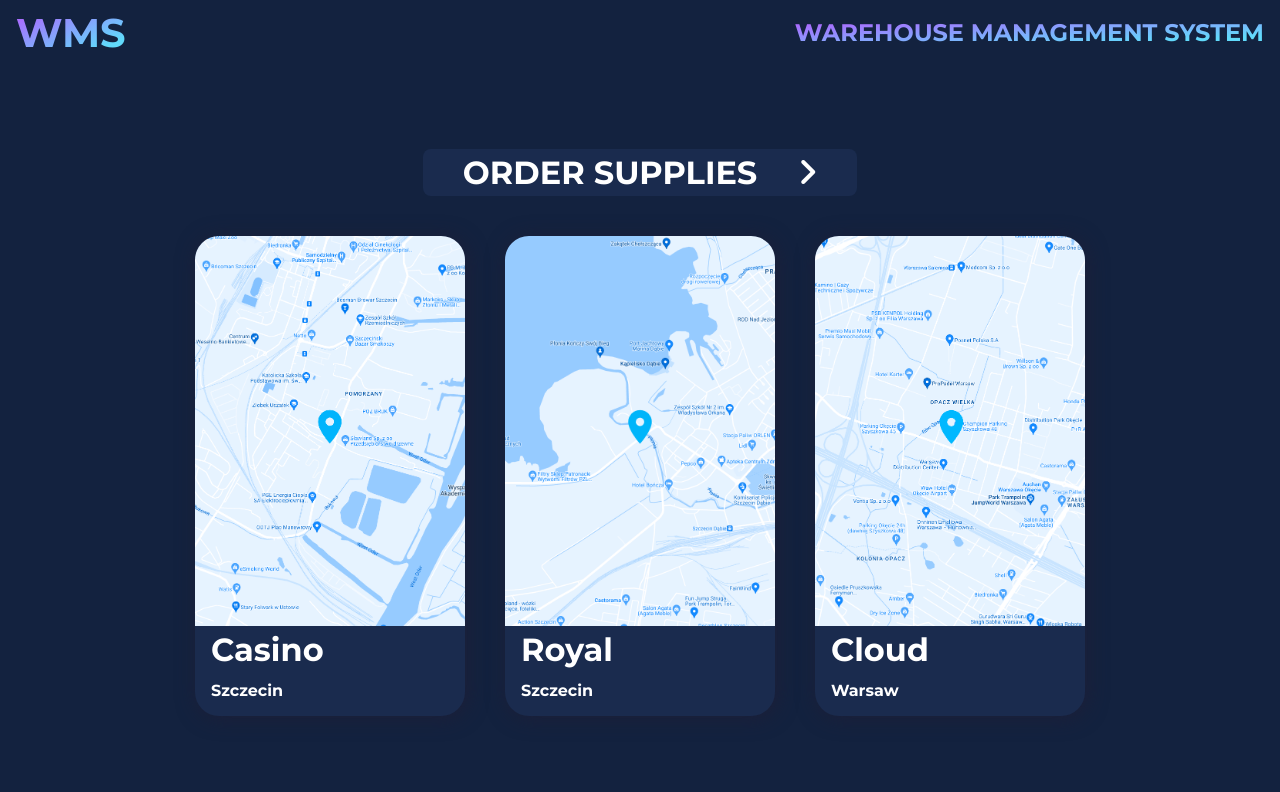
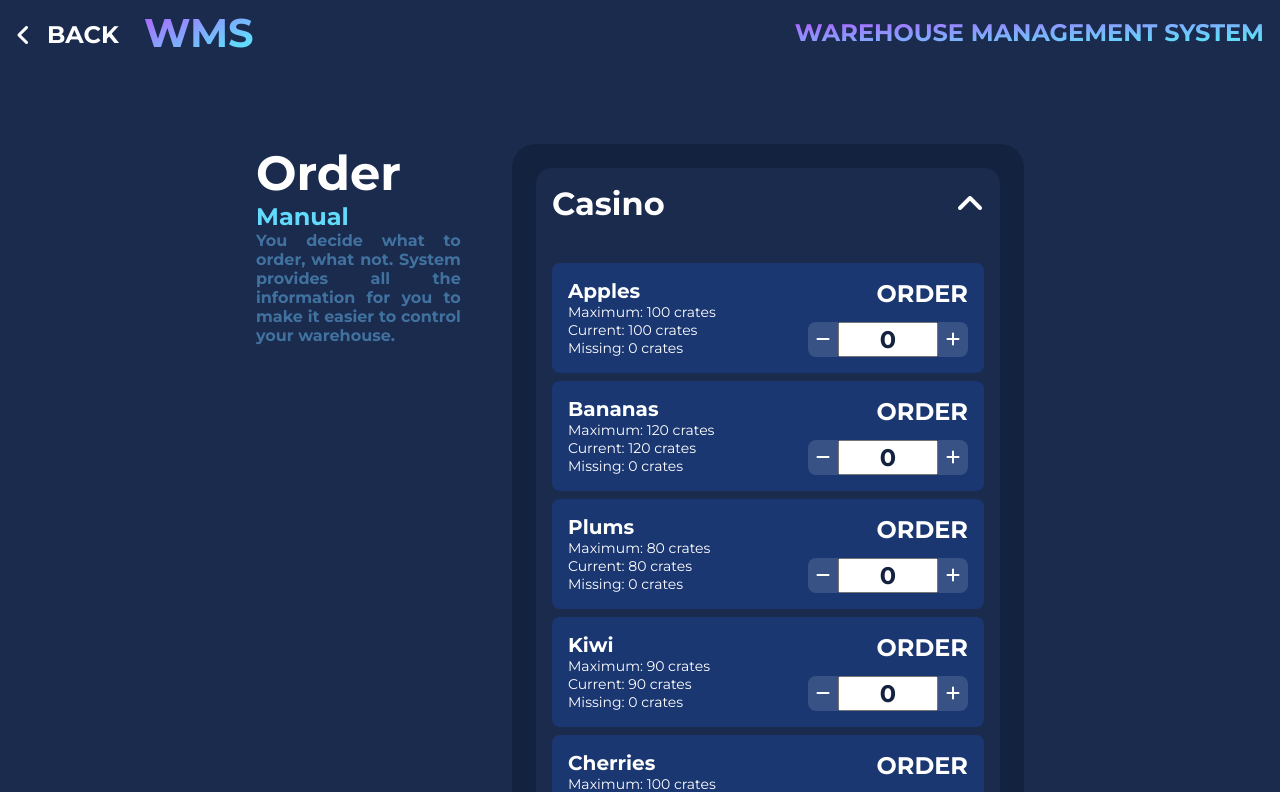
Before and after one commit to hilusjr/warehouse-management-system, a React (Create React App) app: page / in a window 1280 px wide. Shown: the top 792 px of the page. Built offline with nearby package versions, Linux system fonts and the light colour scheme.

Commit message:
first full release

```diff
--- a/package.json
+++ b/package.json
@@ -1,7 +1,7 @@
 {
   "homepage": "http://hilusjr.github.io/warehouse-management-system",
   "name": "warehouse-management-system",
-  "version": "0.1.0",
+  "version": "1.0",
   "private": true,
   "dependencies": {
     "@testing-library/jest-dom": "^5.16.4",
--- a/src/App.css
+++ b/src/App.css
@@ -15,7 +15,7 @@ header {
   padding: 0 2vmin;
   font-size: 5vmin;
   text-transform: uppercase;
-  z-index: 9999;
+  z-index: 999;
   background-color: inherit;
   transition: width 0.5s ease-in-out, left 0.5s ease-in-out;
 }
--- a/src/App.js
+++ b/src/App.js
@@ -7,13 +7,15 @@ import Warehouse from './components/Warehouse'
 import data from './json/warehouses.json'
 
 function App() {
-  const [page, setPage] = useState('main')
-  const [orderType, setOrderType] = useState('')
+  const [page, setPage] = useState('order')
+  const [orderType, setOrderType] = useState('Manual')
   const [semiType, setSemiType] = useState('')
   const [warehouse, setWarehouse] = useState(0)
+  let [count, setCount] = useState(0)
 
   useEffect(() => {
-    setInterval(() => {
+    const interval = setInterval(() => {
+      setCount((count += 1))
       const pickedWarehouse =
         data.warehouses[Math.floor(Math.random() * data.warehouses.length)]
       const pickedStock =
@@ -25,6 +27,7 @@ function App() {
       pickedStock.current -= Math.floor(Math.random() * 5) + 1
       if (pickedStock.current < 0) pickedStock.current = 0
     }, 1000)
+    return () => clearInterval(interval)
   }, [])
 
   const headerStyle = {
@@ -67,7 +70,7 @@ function App() {
           setPage={setPage}
           orderType={orderType}
           semiType={semiType}
-          data={data}
+          warehouses={data.warehouses}
           page={page}
         />
       )}
--- a/src/components/Order.js
+++ b/src/components/Order.js
@@ -1,8 +1,9 @@
-import React from 'react'
+import React, { useState } from 'react'
 import BackBtn from './BackBtn'
 import OrderWarehouse from './OrderWarehouse'
 
-function Order({ setPage, orderType, semiType, data, page }) {
+function Order({ setPage, orderType, semiType, warehouses, page }) {
+  const [orderCompleted, setOrderCompleted] = useState(false)
   const description = () => {
     if (orderType === 'Manual') {
       return 'You decide what to order, what not. System provides all the information for you to make it easier to control your warehouse.'
@@ -21,12 +22,13 @@ function Order({ setPage, orderType, semiType, data, page }) {
   }
 
   const completeOrder = () => {
+    setOrderCompleted(true)
     setTimeout(() => {
-      for (const warehouse in data.warehouses) {
-        for (const item in data.warehouses[warehouse].stock) {
-          data.warehouses[warehouse].stock[item].current +=
-            data.warehouses[warehouse].stock[item].order
-          data.warehouses[warehouse].stock[item].order = 0
+      for (const warehouse in warehouses) {
+        for (const item in warehouses[warehouse].stock) {
+          warehouses[warehouse].stock[item].current +=
+            warehouses[warehouse].stock[item].order
+          warehouses[warehouse].stock[item].order = 0
         }
       }
     }, 10000)
@@ -45,17 +47,17 @@ function Order({ setPage, orderType, semiType, data, page }) {
       </aside>
       <section>
         <OrderWarehouse
-          warehouse={data.warehouses[0]}
+          warehouse={warehouses[0]}
           orderType={orderType}
           semiType={semiType}
         />
         <OrderWarehouse
-          warehouse={data.warehouses[1]}
+          warehouse={warehouses[1]}
           orderType={orderType}
           semiType={semiType}
         />
         <OrderWarehouse
-          warehouse={data.warehouses[2]}
+          warehouse={warehouses[2]}
           orderType={orderType}
           semiType={semiType}
         />
@@ -66,6 +68,20 @@ function Order({ setPage, orderType, semiType, data, page }) {
           </button>
         </div>
       </section>
+      <div
+        className="order-completed-dialog"
+        style={orderCompleted ? { display: 'flex' } : { display: 'none' }}
+      >
+        <div className="dialog-window">
+          <span>
+            Your order has been placed succesfully. The request for supplies has
+            been received. Processing the order may take some time.
+          </span>
+          <button className="back-to-main-btn" onClick={() => setPage('main')}>
+            main page
+          </button>
+        </div>
+      </div>
 
       <BackBtn setPage={setPage} page={page} />
     </div>
--- a/src/components/OrderStockInfo.js
+++ b/src/components/OrderStockInfo.js
@@ -11,6 +11,7 @@ function OrderStockInfo({
 }) {
   const [amount, setAmount] = useState(0)
   if (!current && current !== 0) current = maximum
+
   const missing = maximum - current
   const missingSemi =
     (semiType === 'maximum' && missing) ||
@@ -42,8 +43,9 @@ function OrderStockInfo({
   }
 
   useEffect(() => {
+    if (orderType === 'semi-automatic') setAmount(missingSemi)
     stock.order = amount
-  }, [amount])
+  }, [amount, missingSemi])
 
   return (
     <div className="order-stock-card">
--- a/src/components/OrderWarehouse.js
+++ b/src/components/OrderWarehouse.js
@@ -3,7 +3,6 @@ import OrderStockInfo from '../components/OrderStockInfo'
 
 function OrderWarehouse({ warehouse, orderType, semiType }) {
   const [isCollapsed, setCollapsed] = useState(false)
-  const [count, setCount] = useState(0)
 
   const handleCollapse = () => {
     setCollapsed(!isCollapsed)
@@ -14,12 +13,6 @@ function OrderWarehouse({ warehouse, orderType, semiType }) {
   const orderGap = {
     gap: isCollapsed ? 0 : '5vmin',
   }
-
-  useEffect(() => {
-    setInterval(() => {
-      setCount(count => count + 1)
-    }, [1000])
-  })
 
   return (
     <div className="order-warehouse" style={orderGap}>
@@ -34,7 +27,7 @@ function OrderWarehouse({ warehouse, orderType, semiType }) {
             type={stock.type}
             maximum={stock.max}
             current={stock.current}
-            minimum={stock.minimum}
+            minimum={stock.min}
             orderType={orderType}
             semiType={semiType}
             stock={stock}
--- a/src/css/OrderVariants.css
+++ b/src/css/OrderVariants.css
@@ -281,3 +281,40 @@
   text-align: center;
   resize: none;
 }
+
+.order-completed-dialog {
+  z-index: 1000;
+  width: 100%;
+  height: 100vh;
+  position: fixed;
+  top: 0;
+  left: 0;
+  display: flex;
+  flex-direction: column;
+  justify-content: center;
+  align-items: center;
+  background-color: #09101fef;
+}
+
+.dialog-window {
+  display: flex;
+  flex-direction: column;
+  gap: 3vmin;
+  width: 30%;
+  background-color: var(--dark-500);
+  padding: 3vmin;
+  font-size: 3vmin;
+  text-align: center;
+  border-radius: 3vmin;
+}
+
+.back-to-main-btn {
+  all: unset;
+  padding: 2vmin 0;
+  text-align: center;
+  font-size: 4vmin;
+  background-color: var(--dark-200);
+  text-transform: uppercase;
+  border-radius: 1.5vmin;
+  cursor: pointer;
+}
```
